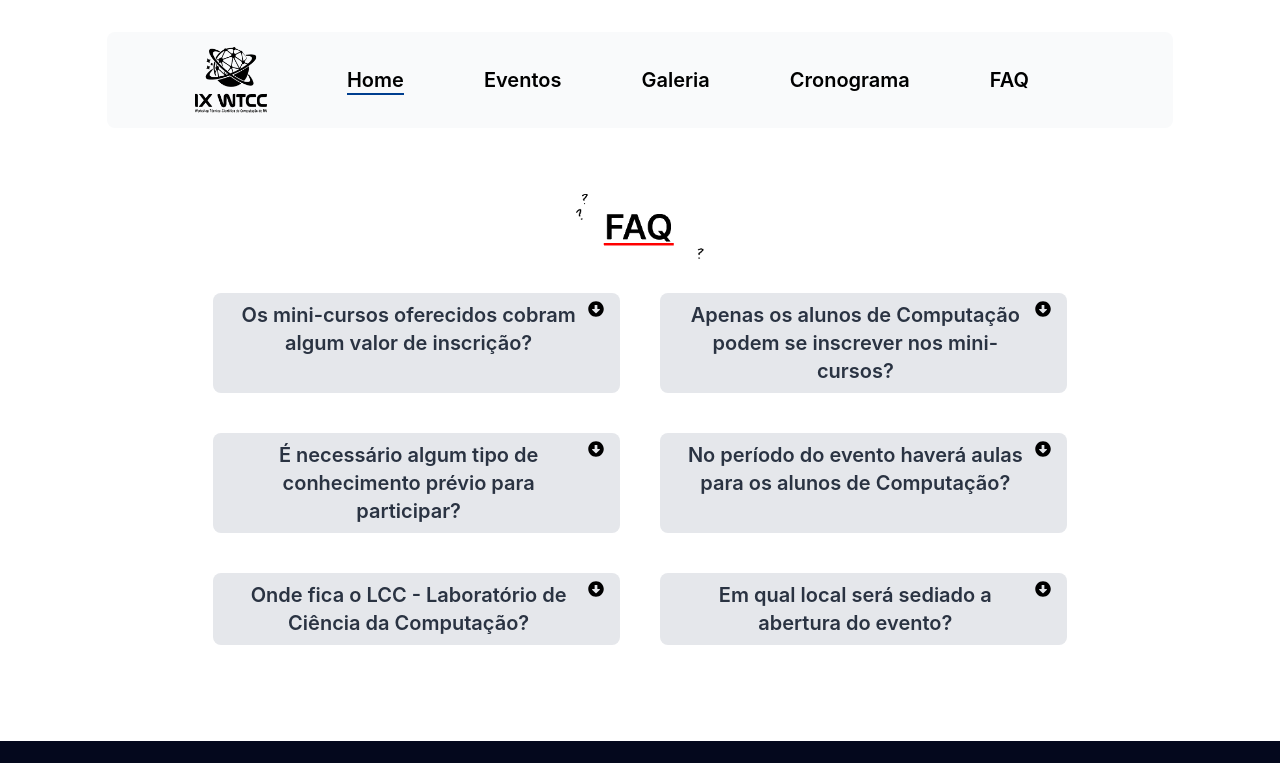
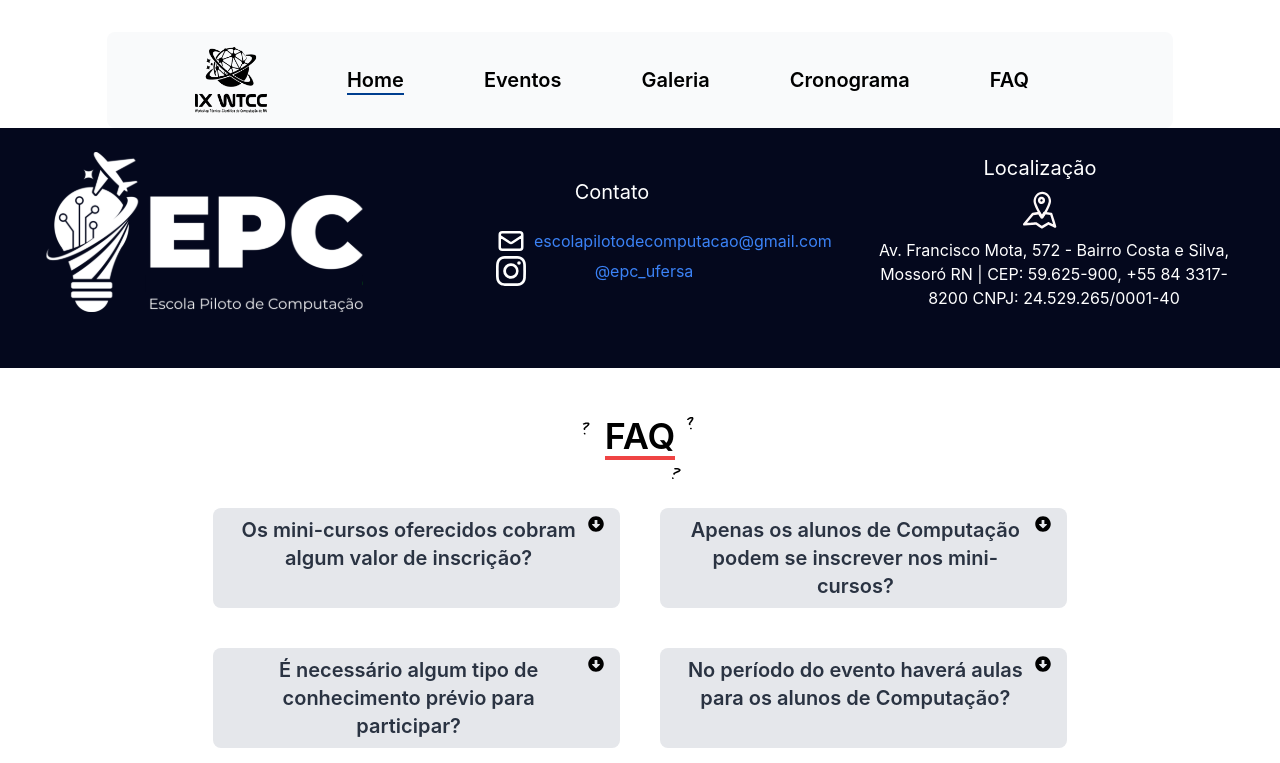
Before and after one commit to Escola-Piloto-de-Computacao/wtcc, a React (Create React App) app: page / in a window 1280 px wide. Shown: the top 763 px of the page. Built offline with nearby package versions, Linux system fonts and the light colour scheme.

Commit message:
Fix: components title and decoration

```diff
--- a/src/App.tsx
+++ b/src/App.tsx
@@ -8,7 +8,9 @@ function App() {
     return (
         <div className="App">
             <Header />
+            <Footer />
             <Faq />
+            <Footer />
             <Footer />
         </div>
     );
--- a/src/components/FAQSection/FaqSection.tsx
+++ b/src/components/FAQSection/FaqSection.tsx
@@ -1,13 +1,49 @@
-import React from 'react'
-import FaqBox from '../FAQBox/FaqBox'
-import FaqLogo from '../../assets/LogoFaq.png'
+import React, { CSSProperties } from 'react'
+import FaqBox from './FAQBox/FaqBox'
+
+const QuestionMark = () => {
+    return (
+        <svg xmlns="http://www.w3.org/2000/svg" width="10" height="14" fill="none" viewBox="0 0 10 14">
+            <path fill="#000" d="M3.637 12.379c.046-.177.165-.328.359-.453a.723.723 0 0 1 .593-.11c.24.062.455.192.646.389.194.184.254.422.18.712-.069.265-.198.426-.388.485a1.217 1.217 0 0 1-.601-.014 1.482 1.482 0 0 1-.637-.345c-.17-.178-.22-.4-.152-.664Zm-.103-4.847c.163-.321.364-.606.603-.854.242-.26.491-.498.749-.714.273-.226.55-.443.833-.653a7.86 7.86 0 0 0 .992-.874c.108-.107.218-.22.329-.339.115-.132.221-.259.32-.381a3.69 3.69 0 0 0 .23-.264c.098-.122.146-.204.143-.245a1.01 1.01 0 0 1 .045-.251 3.225 3.225 0 0 0-1.46-.053 9.782 9.782 0 0 0-1.409.383 3.445 3.445 0 0 0-.618.285.82.82 0 0 1-.644.076c-.19-.049-.373-.17-.552-.364-.175-.206-.234-.423-.176-.65.02-.076.038-.118.053-.128.032-.018.092-.043.181-.074.44-.196.868-.368 1.283-.517a7.604 7.604 0 0 1 1.243-.365 5.9 5.9 0 0 1 1.285-.134c.445-.006.908.053 1.387.176.403.104.726.288.967.552.254.267.324.62.21 1.062-.074.29-.2.574-.38.85-.179.277-.38.54-.607.792a7.235 7.235 0 0 1-.725.7l-.682.612c-.14.125-.316.261-.528.408a7.98 7.98 0 0 0-.629.483c-.203.163-.39.337-.558.522-.165.173-.27.341-.311.505a.253.253 0 0 0 .074.261c.075.073.1.16.074.261-.059.227-.17.373-.335.438a.963.963 0 0 1-.545.001 1.169 1.169 0 0 1-.745-.555 1.25 1.25 0 0 1-.107-.915l.01-.037Z" />
+        </svg>
+    );
+}
+
+const QuestionMarks = () => {
+    const generateRotation = () => {
+        return Math.floor(Math.random() * 91) - 45; // generates a random number between -45 and 45
+    };
+
+    return (
+        <div>
+            <div className="absolute" style={{ transform: `translateX(-25px) translateY(5px) rotate(${generateRotation()}deg)` }}>
+                <QuestionMark />
+            </div>
+            <div className="absolute" style={{ transform: `translateX(80px) rotate(${generateRotation()}deg)` }}>
+                <QuestionMark />
+            </div>
+            <div className="absolute" style={{ transform: `translateX(65px) translateY(50px) rotate(${generateRotation()}deg)` }}>
+                <QuestionMark />
+            </div>
+        </div>
+    );
+}
+
+const Heading = () => {
+    return (
+        <div className="mb-12 mt-12">
+            <QuestionMarks />
+            <h1 className="text-4xl font-semibold border-b-[4px] border-red-500">FAQ</h1>
+        </div>
+    );
+}
 
 const Faq: React.FC = () => {
 
     return (
 
         <div className='flex items-center flex-col'>
-            <img src={FaqLogo} alt='Logo FAQ' className='mx-auto mt-40 mb-8 max-w-xs h-auto' />
+            <Heading />
             <div className="grid grid-cols-2 gap-10 w-2/3 justify-start">
                 <FaqBox
                     question="Os mini-cursos oferecidos cobram algum valor de inscrição?"
```
Also changed, not shown: src/assets/LogoFaq.png (deleted), src/components/FAQSection/FAQBox/FaqBox.tsx (renamed from src/components/FAQBox/FaqBox.tsx). Lines whose indentation alone changed are shown as unchanged.
